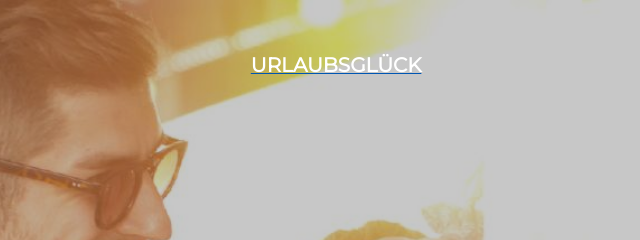
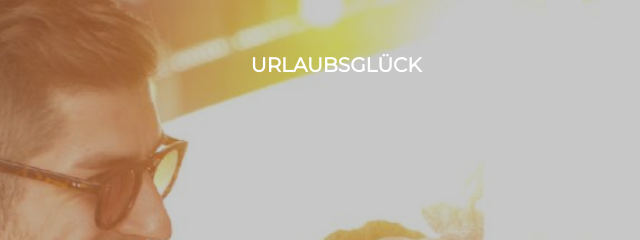
Before and after one commit to inviza/layout, a plain HTML site: page html-css/module-09/index.html in a window 1280 px wide. In both pictures the pointer is over the link "URLAUBSGLÜCK". Shown: the top 240 px of the page, 58-698 px from the left. Drawn offline with nearby package versions, Linux system fonts and the light colour scheme.

Commit message:
mod-9 lol

```diff
--- a/html-css/module-09/css/style.css
+++ b/html-css/module-09/css/style.css
@@ -7,6 +7,9 @@ li{
     list-style: none;
 }
 a{
+    text-decoration: none;
+}
+a:hover{
     text-decoration: none;
 }
 header{
```
Also changed, not shown: html-css/module-09/index.html (+1 -1 lines).
